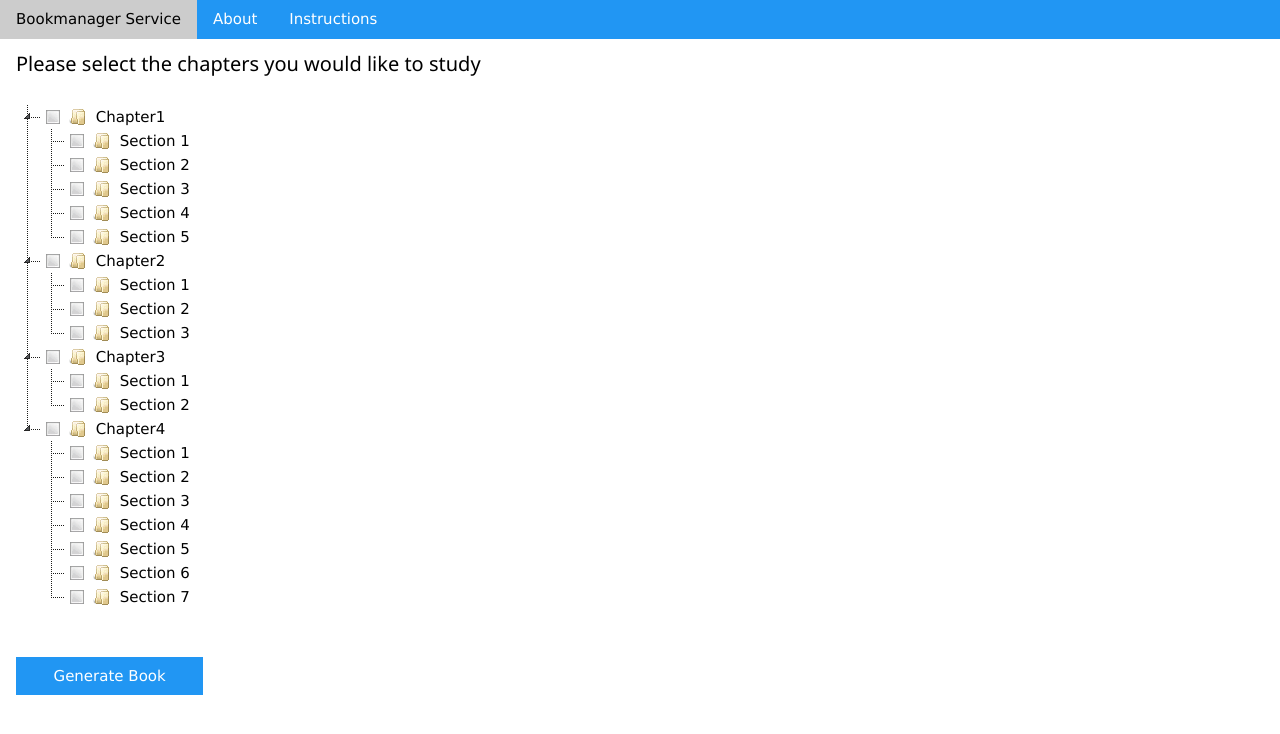
After one commit to cyberaide/bookmanager-service, a Flask app: page /chapterselection/1 in a window 1280 px wide. The commit adds this page. Shown: the top 734 px of the page. Run offline with Flask 2, Linux system fonts and the light colour scheme; some libraries are stand-ins or nearby versions.

Commit message:
Applied CSS to service, added Information and About page via markdown support.

```diff
--- a/cloudmesh/bookmanagerservice/service/app.py
+++ b/cloudmesh/bookmanagerservice/service/app.py
@@ -1,8 +1,10 @@
 from flask import Flask, render_template, request
+from flask_misaka import Misaka
+
 from cloudmesh.bookmanagerservice.service.utils.getData import getBooks, getChapters
-#from utils.getData import getBooks, getChapters
 
 app = Flask(__name__)
+Misaka(app, fenced_code=True, highlight=True)
 
 
 @app.route('/')
@@ -13,20 +15,35 @@
 
 @app.route("/about")
 def about():
-    return render_template("about.html")
+    aboutcontent = ""
+    with open('README.md', 'r') as f:
+        aboutcontent = f.read()
+    return render_template("about.html", text=aboutcontent)
 
-@app.route("/chapterSelection/<string:book>")
-def chapterSelection(book):
+
+@app.route("/manual")
+def manual():
+    manualcontent = ""
+    with open('paper\\vonLaszewski-bookmanager.md', 'r', encoding="utf8") as f:
+        manualcontent = f.read()
+    return render_template("about.html", text=manualcontent)
+
+
+@app.route("/chapterselection/<string:book>")
+def chapterselection(book):
     #Get Chapter Information for selected book
-    return render_template("ChapterSelection.html", data = getChapters(book))
+    return render_template("chapterselection.html", data=getChapters(book))
 
-@app.route("/GenYaml")
-def GenYaml():
+
+@app.route("/genyaml")
+def genyaml():
+
     return "Generate YAML File & PUSH TO Book Service"
 
 @app.route('/receivedata', methods=['GET','POST'])
 def receive_data():
     data = request.form.getlist("x[]")
+    print(data)
     link = "https://www.yahoo.com"
     return render_template("linktobook.html", data  = link)
 
--- /dev/null
+++ b/cloudmesh/bookmanagerservice/service/templates/chapterselection.html
@@ -0,0 +1,36 @@
+<!DOCTYPE html>
+<html lang="en" dir="ltr" xmlns="http://www.w3.org/1999/html">
+  <head>
+    <meta charset="utf-8">
+  </head>
+  <body>
+    {% extends "template.html" %}
+   {% block content %}
+       <div class="w3-container">
+           <h4 class="logo">Please select the chapters you would like to study</h4>
+       </div>
+       <div class="w3-container w3-padding-16">
+           <div id="plugins1">
+               <ul class="menu">
+                   {% for item in data %}
+                       <li class="jstree-open" id= {{ item }}> {{ item }}
+                           <ul>
+                               {% for j in data[item] %}
+                                   <li> {{ j }} </li>
+                               {% endfor %}
+                           </ul>
+                       </li>
+                   {% endfor %}
+               </ul>
+           </div>
+       </div>
+
+       <div class="w3-container w3-padding-32">
+           <button onclick=submit() class="w3-button w3-block w3-blue" style="width:15%">Generate Book</button>
+       </div>
+   {% endblock %}
+
+
+
+  </body>
+</html>
--- a/cloudmesh/bookmanagerservice/service/templates/template.html
+++ b/cloudmesh/bookmanagerservice/service/templates/template.html
@@ -4,18 +4,20 @@
    <meta charset="utf-8">
    <title>Flask Parent Template</title>
    <link rel="stylesheet" href="https://cdnjs.cloudflare.com/ajax/libs/jstree/3.2.1/themes/default/style.min.css" />
-
+     <link rel="stylesheet" href="https://www.w3schools.com/w3css/4/w3.css">
 
 
  </head>
  <body>
-        <header>
-          <div class="container">
-            <h1 class="logo">BookMark Manager</h1>
-          </div>
-        </header>
+ <nav class="w3-bar w3-blue">
+     <a href="{{ url_for('home') }}" class="w3-button w3-bar-item">Bookmanager Service</a>
+     <a href="{{ url_for('about') }}" class="w3-button w3-bar-item">About</a>
+     <a href="{{ url_for('manual') }}" class="w3-button w3-bar-item">Instructions</a>
 
-    {% block content %}
+ </nav>
+
+
+ {% block content %}
     {% endblock %}
 
      <script src="https://cdnjs.cloudflare.com/ajax/libs/jquery/1.12.1/jquery.min.js"></script>
```
Also changed, not shown: cloudmesh/bookmanagerservice/service/templates/ChapterSelection.html (deleted, +0 -31 lines), cloudmesh/bookmanagerservice/service/templates/about.html (+6 -4 lines), cloudmesh/bookmanagerservice/service/templates/home.html (+13 -6 lines), cloudmesh/bookmanagerservice/service/templates/linktobook.html (+9 -4 lines), cloudmesh/bookmanagerservice/service/templates/manual.html (added, +14 -0 lines), paper/vonLaszewski-bookmanager.md (+6 -6 lines), README.md, dest/book/cover.png (added), paper/dest/book/cover.png (added).
